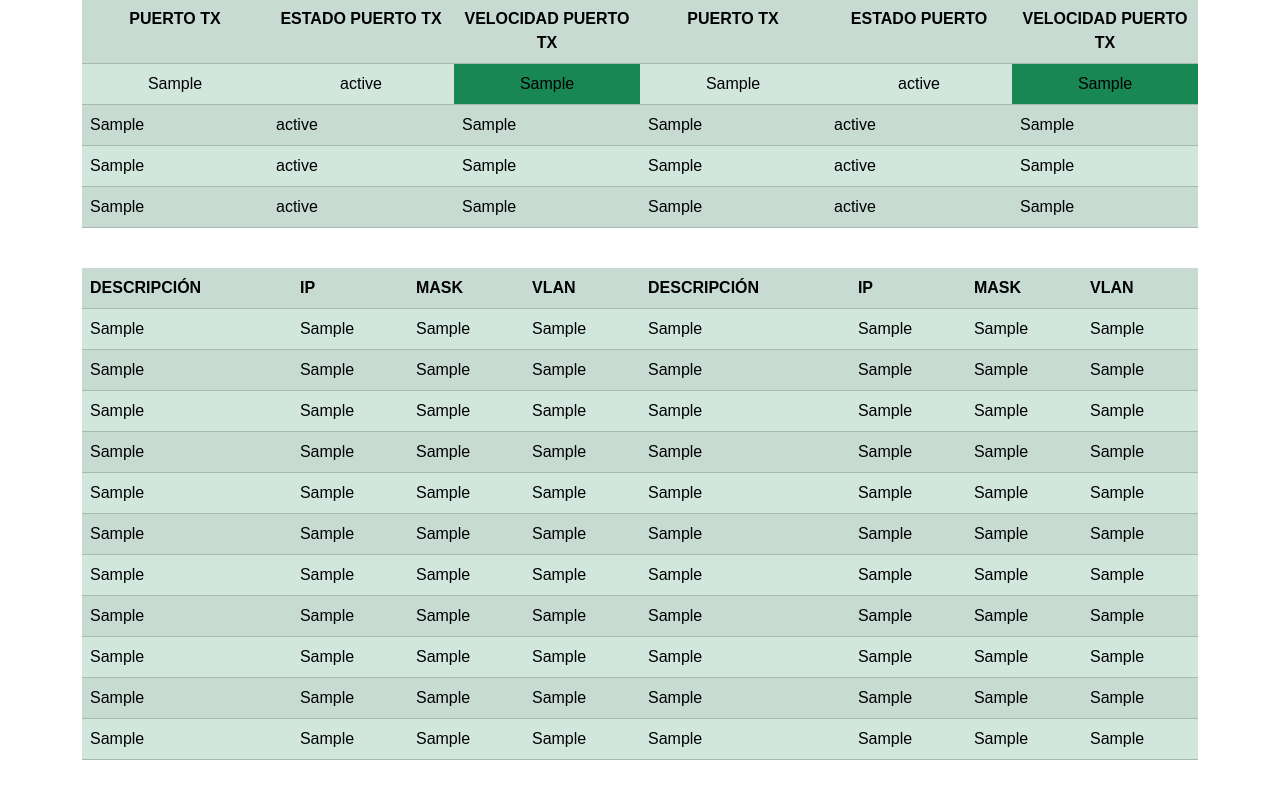
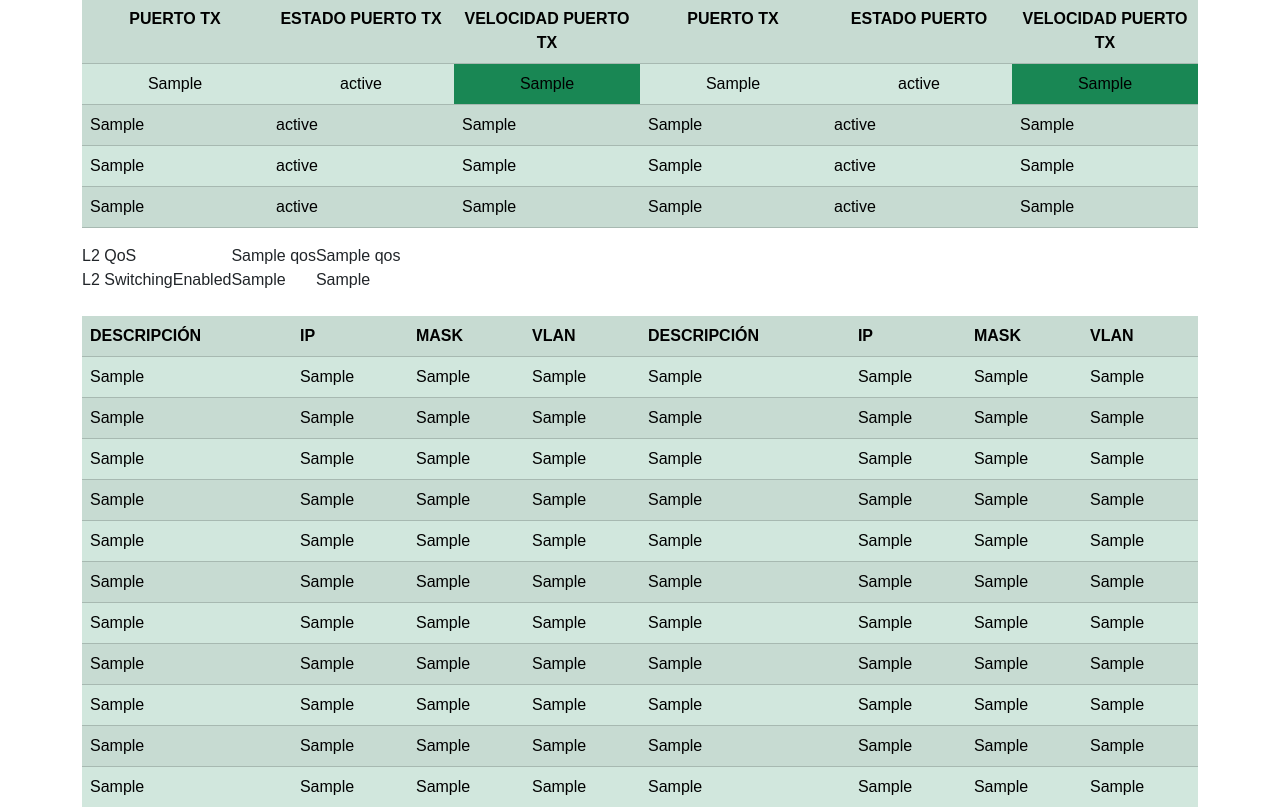
Before and after one commit to plepori/claro, a Django app: template scfcompara/app/templates/home.html in a window 1280 px wide. Shown: the part 219-1026 px from the top of the page. Before the commit the page ends 979 px from the top, so only its background shows below. Run offline with Django 4.2, Linux system fonts and the light colour scheme; the template is opened without the code that fills it: most values are stand-ins (such as "Sample title", 1, 10 or a date in 2020); some web fonts are replaced.

Commit message:
se agrega parametro QoS

```diff
--- a/scfcompara/app/funcion.py
+++ b/scfcompara/app/funcion.py
@@ -7,6 +7,12 @@ class datos:
         self.flag = 1
         self.port = {}
 
+    def calidad(self):
+            qos = {}
+            #a = self.plan.find_all(class_="com.nokia.srbts.tnl:L2SWI")
+            qos['qos'] = self.plan.find("p",{"name":"l2QoSEnabled"}).getText()
+            qos['l2'] = self.plan.find("p",{"name":"l2SwitchingEnabled"}).getText()
+            return qos
 
     def buscar_puerto(self,var):
 
--- a/scfcompara/app/templates/home.html
+++ b/scfcompara/app/templates/home.html
@@ -71,7 +71,13 @@
           </tr>
           <tr>
           </table>
-            <table class="table table-success table-striped">
+
+          <table>
+          <tr><td>L2 QoS</td><td>{{qos.qos}}</td><td>{{qos2.qos}}</td></tr>
+          <tr><td>L2 SwitchingEnabled</td><td>{{qos.l2}}</td><td>{{qos2.l2}}</td></tr>
+          </table>
+
+          <table class="table table-success table-striped">
             <th>DESCRIPCIÓN</th>
             <th>IP</th>
             <th>MASK</th>
--- a/scfcompara/app/views.py
+++ b/scfcompara/app/views.py
@@ -31,10 +31,12 @@ class home(View):
         scf = datos(plan)
         info = scf.ipif()
         port = scf.puertos()
+        qos = scf.calidad()
 
         scf2 = datos(plan2)
         info2 = scf2.ipif()
         port2 = scf2.puertos()
+        qos2 = scf2.calidad()
 
 
-        return render(request, "home.html", {"info":info, "info2":info2, "port":port, "port2":port2})
+        return render(request, "home.html", {"info":info, "info2":info2, "port":port, "port2":port2, "qos":qos, "qos2":qos2})
```
Also changed, not shown: scfcompara/db.sqlite3.
